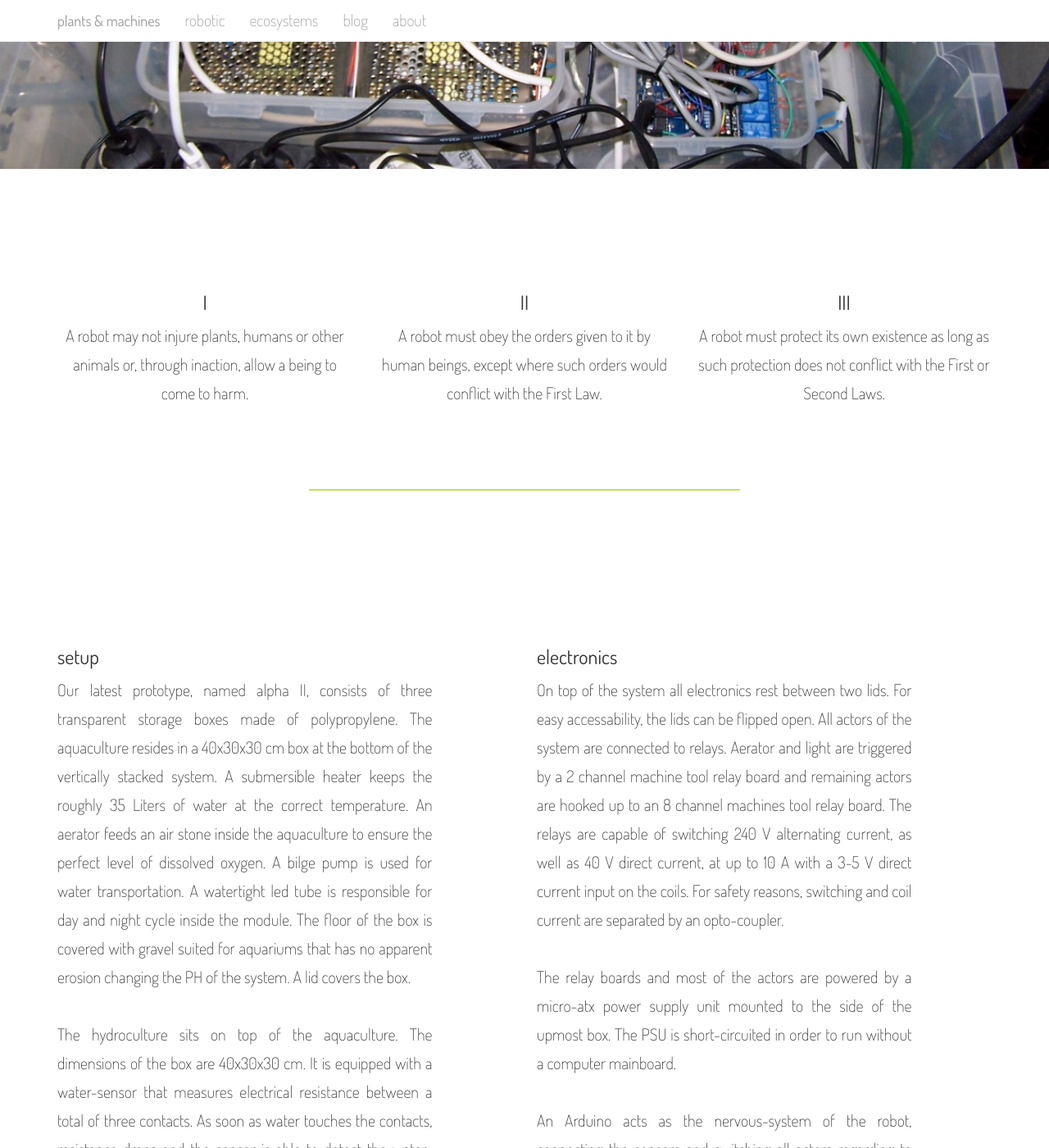
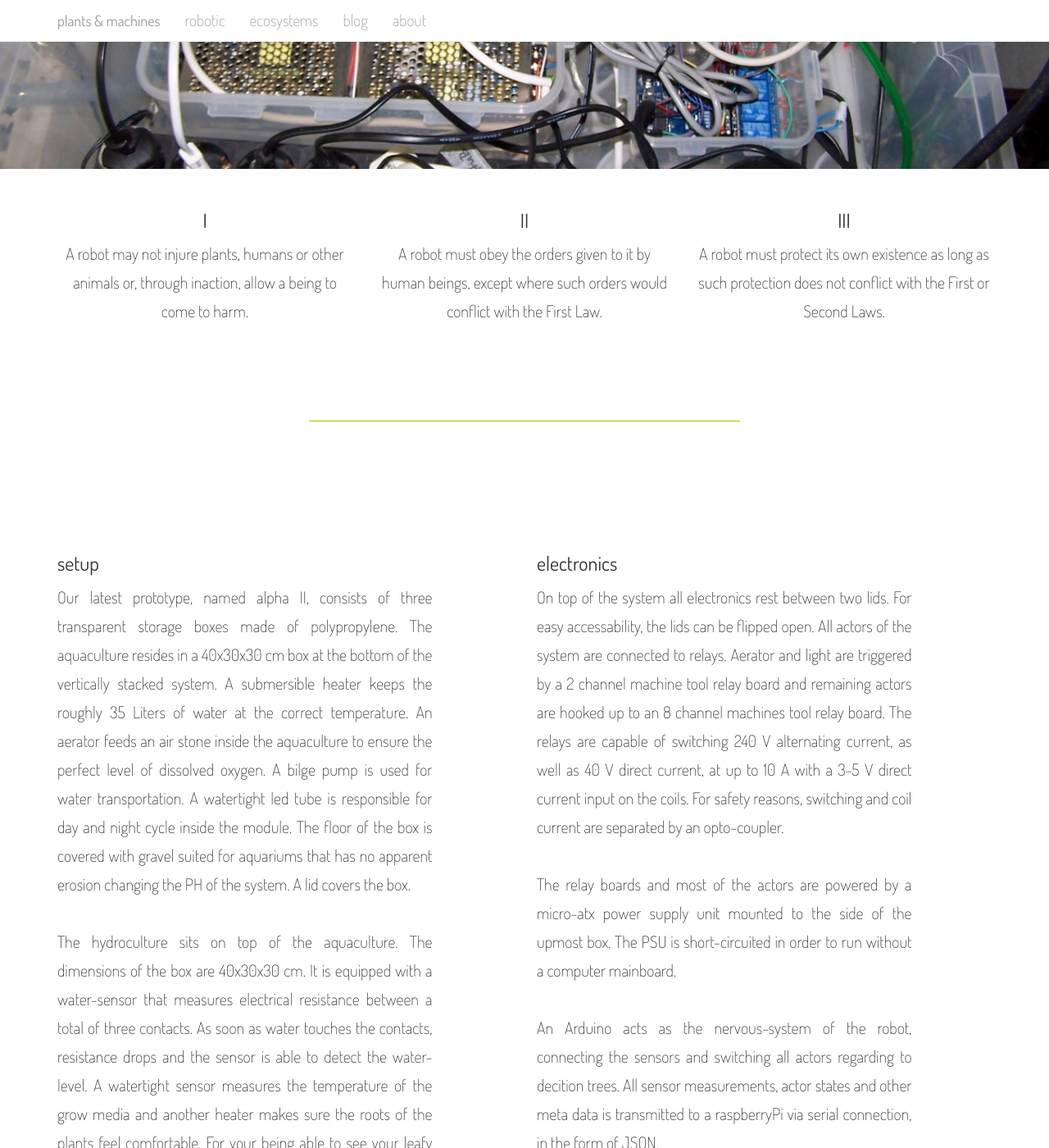
Before and after one commit to plantsandmachines/plantsandmachines.github.io, a Jekyll site: the page built from robot/index.html, in a window 1280 px wide and 1400 px high, scrolled down 244 px. Shown: the whole window at 82% size. Built offline with Jekyll 4.4.1, drawn with Linux system fonts in a browser that asks for light colours; nearby versions of some CDN libraries; Markdown is read by kramdown in place of the engine named in the settings.

Commit message:
changed nicos icon, css tweaks - dont touch no mo

```diff
--- a/_includes/post-item-12.html
+++ b/_includes/post-item-12.html
@@ -2,7 +2,7 @@
   <div class="jumbotron title_height postimg">
     <img data-src="holder.js/300x200" src="{{post.teaserimage}}" alt="{{post.teaserimagealt}}"/>
   </div>
-  <div class="container">
+  <div class="container margin-bottom">
     <div class="row">
       <div class="col-md-12">
         <div class="caption">
--- a/contact/index.html
+++ b/contact/index.html
@@ -6,7 +6,7 @@ title: about
 <div id="contact" class="jumbotron header-half title_height">
 </div>
 
-<div class="container about margin-top margin-bottom text-center lead">
+<div class="container about margin-bottom text-center lead">
 	<div class="row">
 		<div class="col-md-10 col-md-offset-1">
 			<p>We are bauhaus! Form follows function! Emotional! Minimalistic! Futurism!</p>
--- a/css/landingpage.css
+++ b/css/landingpage.css
@@ -344,10 +344,10 @@ hr {
 	border: none;
 }
 .margin-bottom {
-	margin-bottom: 15rem;
+	margin-bottom: 12rem;
 }
 .margin-top {
-	margin-top: 10rem;
+	margin-top: 12rem;
 }
 #aquaponic {
 	line-height: 3.5rem;
@@ -367,7 +367,7 @@ hr {
 }
 
 .posts .caption p {
-	font-size: 2.5rem;
+	font-size: 2rem;
 	text-align: justify;
 }
 
@@ -427,3 +427,6 @@ iframe {
 	width: 100%;
 	height: 500px;
 }
+#theend {
+	margin: 25rem;
+}
--- a/robot/index.html
+++ b/robot/index.html
@@ -7,7 +7,7 @@ title: robotic
 </div>
 
 <div id="law" class="container">
-	<div class="row text-center margin-top margin-bottom">
+	<div class="row text-center margin-bottom">
 		<div class="col-md-4">
 			<h3>I</h3>
 			<p>A robot may not injure plants, humans or other animals or, through inaction, allow a being to come to harm.<br/><br/></p>
@@ -18,7 +18,7 @@ title: robotic
 		</div>
 		<div class="col-md-4">
 			<h3>III</h3>
-			<p>A robot must protect its own existence as long as such protection does not conflict with the First or Second Laws.<br/><br></p>
+			<p>A robot must protect its own existence as long as such protection does not conflict with the First or Second Laws.<br><br><br/><br></p>
 		</div>
 		<hr>
 	</div>
```
Also changed, not shown: index.html (+6 -6 lines).
